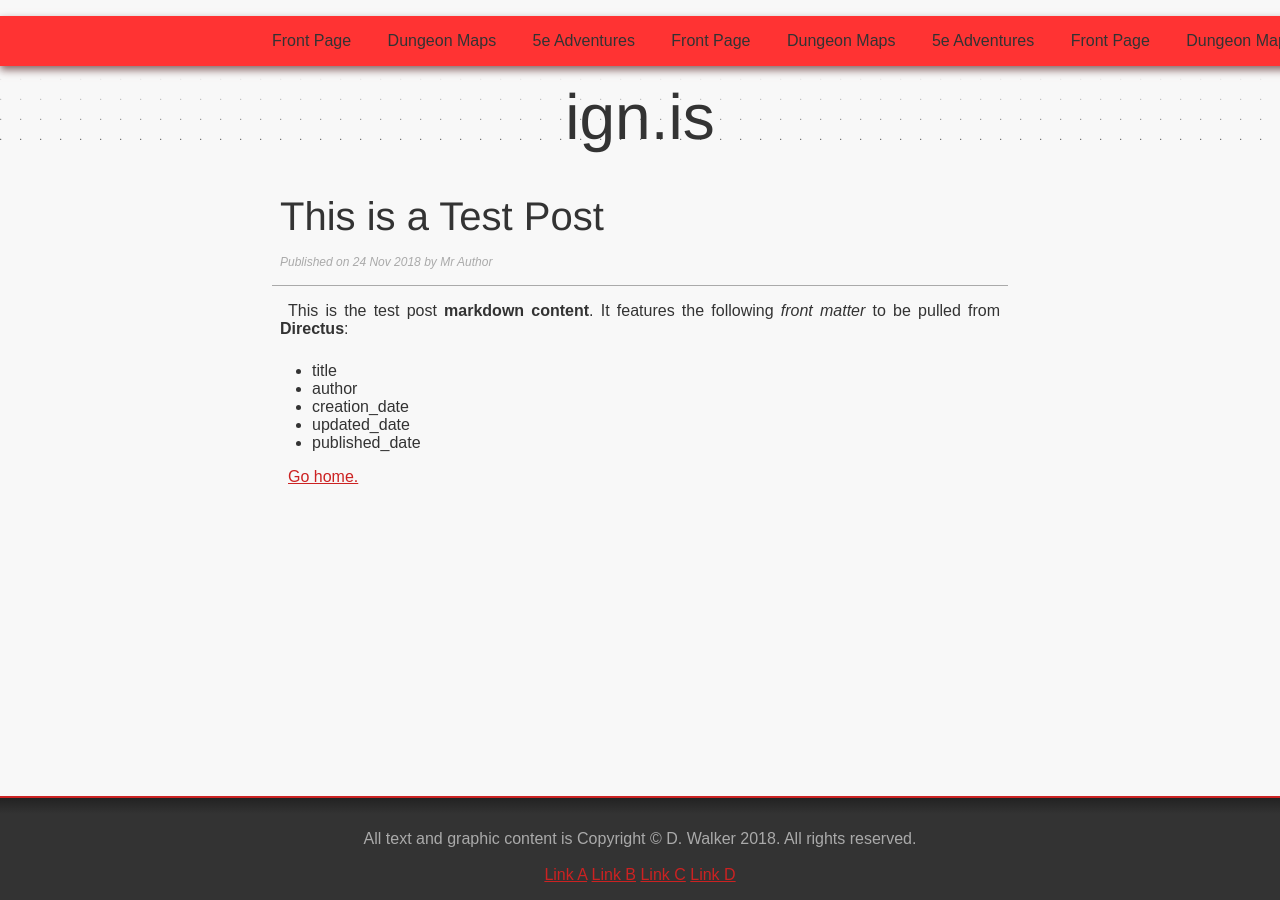
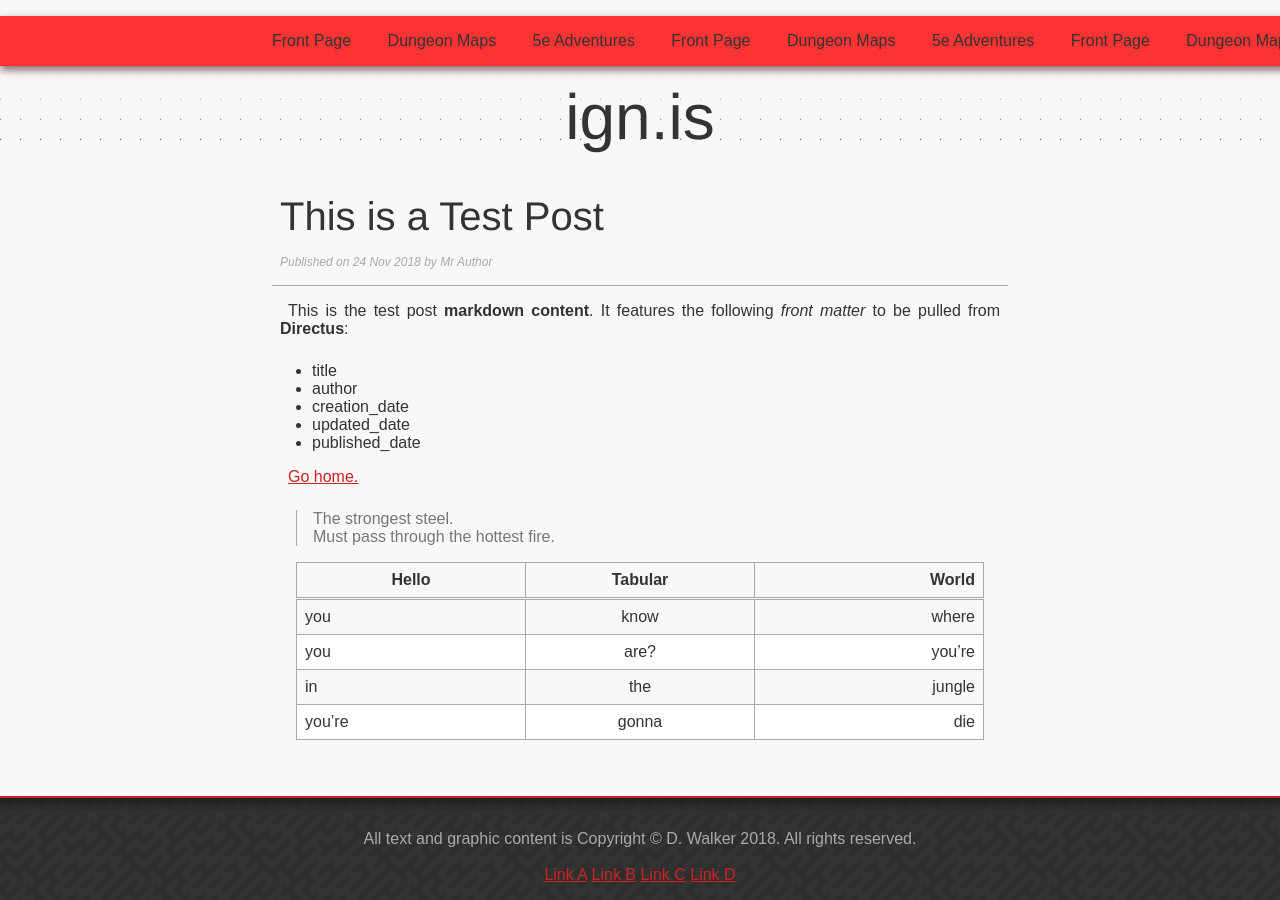
Before and after one commit to DaveDevsGames/ignis-site, a Jekyll site: the page built from tests/post.md, in a window 1280 px wide. Built offline with Jekyll 4.4.1, drawn with Linux system fonts in a browser that asks for light colours.

Commit message:
Added footer background image. CSS for article quotes and tables.

```diff
--- a/assets/css/main.scss
+++ b/assets/css/main.scss
@@ -102,6 +102,51 @@ article {
     margin: 0.5rem 0 1rem 0;
     padding: 0;
   }
+
+  blockquote {
+    color: $text-color-mid;
+    margin: 1rem 2rem 1rem 1.5rem;
+    padding-left: 0.5rem;
+    border-left: 1px solid $text-color-light;
+
+    @include media-mobile {
+      margin: 1rem 1rem 1rem 0.75rem;
+      padding-left: 0.25rem;
+    }
+
+    p {
+      padding: 0;
+      text-indent: 0;
+    }
+  }
+
+  table {
+    border: 0;
+    border-collapse: collapse;
+    border-spacing: 0;
+    margin: 1rem 1.5rem 1rem 1.5rem;
+    table-layout: fixed;
+    width: calc(100% - 3rem);
+
+    @include media-mobile {
+      margin: 1rem 1rem 1rem 1rem;
+      width: calc(100% - 2rem);
+    }
+  }
+
+  th, td {
+    border: 1px solid $text-color-light;
+    padding: 0.5rem;
+  }
+
+  th {
+    border-bottom: 3px double $text-color-light;
+    padding: 0.5rem;
+  }
+
+  tr:nth-child(even) {
+    background-color: white;
+  }
 }
 
 header, footer {
@@ -201,6 +246,7 @@ footer {
   text-align: center;
   color: $text-color-light;
   background-color: $text-color-dark;
+  background-image: url("/assets/images/footer-background.png");
   border-top: 2px solid $nav-color2;
 
   div {
--- a/tests/post.md
+++ b/tests/post.md
@@ -14,3 +14,13 @@ This is the test post __markdown content__. It features the following _front mat
 * published_date
 
 [Go home.](../)
+
+> The strongest steel.<br>
+> Must pass through the hottest fire.
+
+| Hello  | Tabular | World  |
+| ------ |:-------:| ------:|
+| you    | know    | where  |
+| you    | are?    | you're |
+| in     | the     | jungle |
+| you're | gonna   | die    |
```
Also changed, not shown: assets/images/footer-background.png (added).
